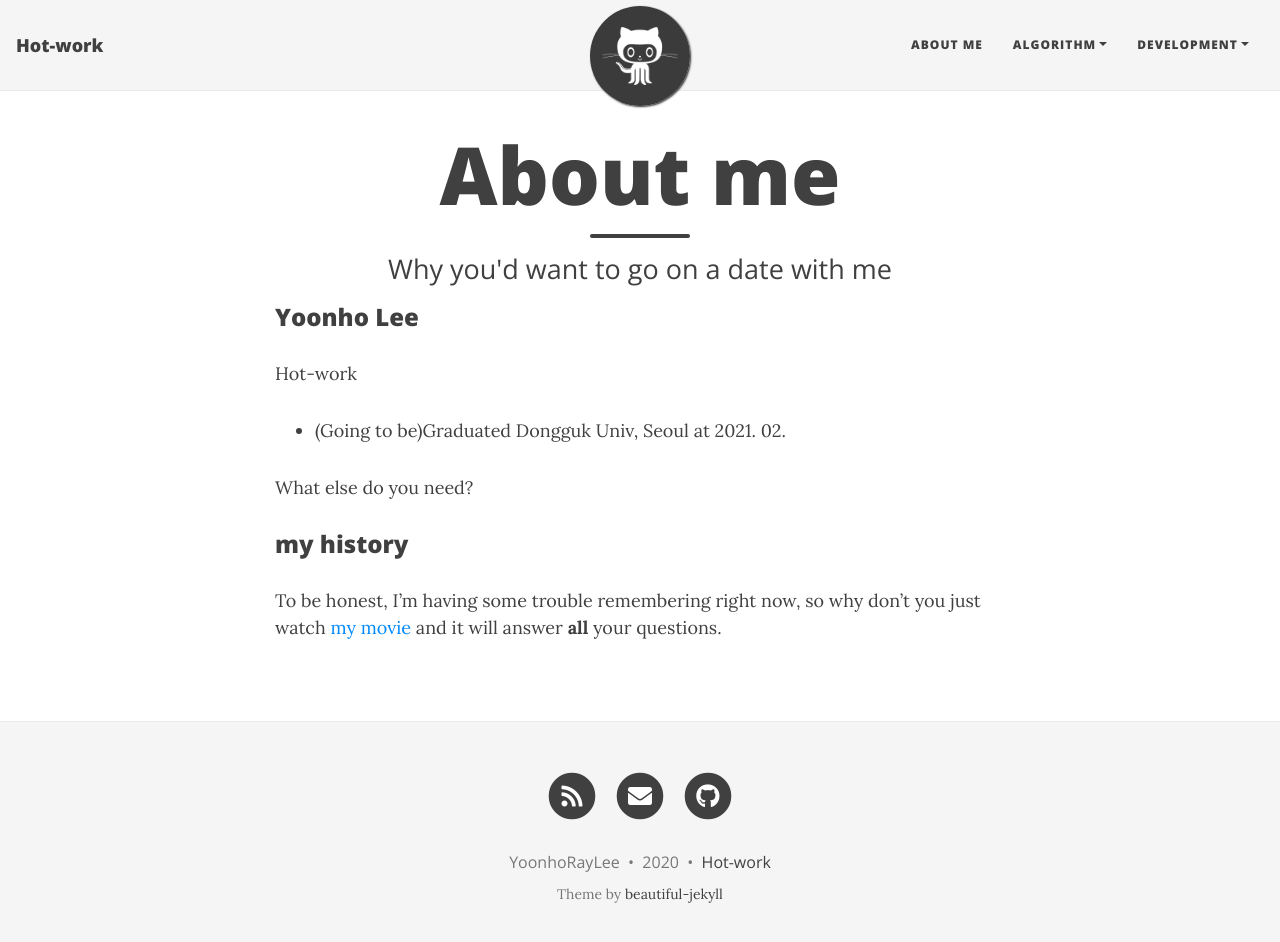
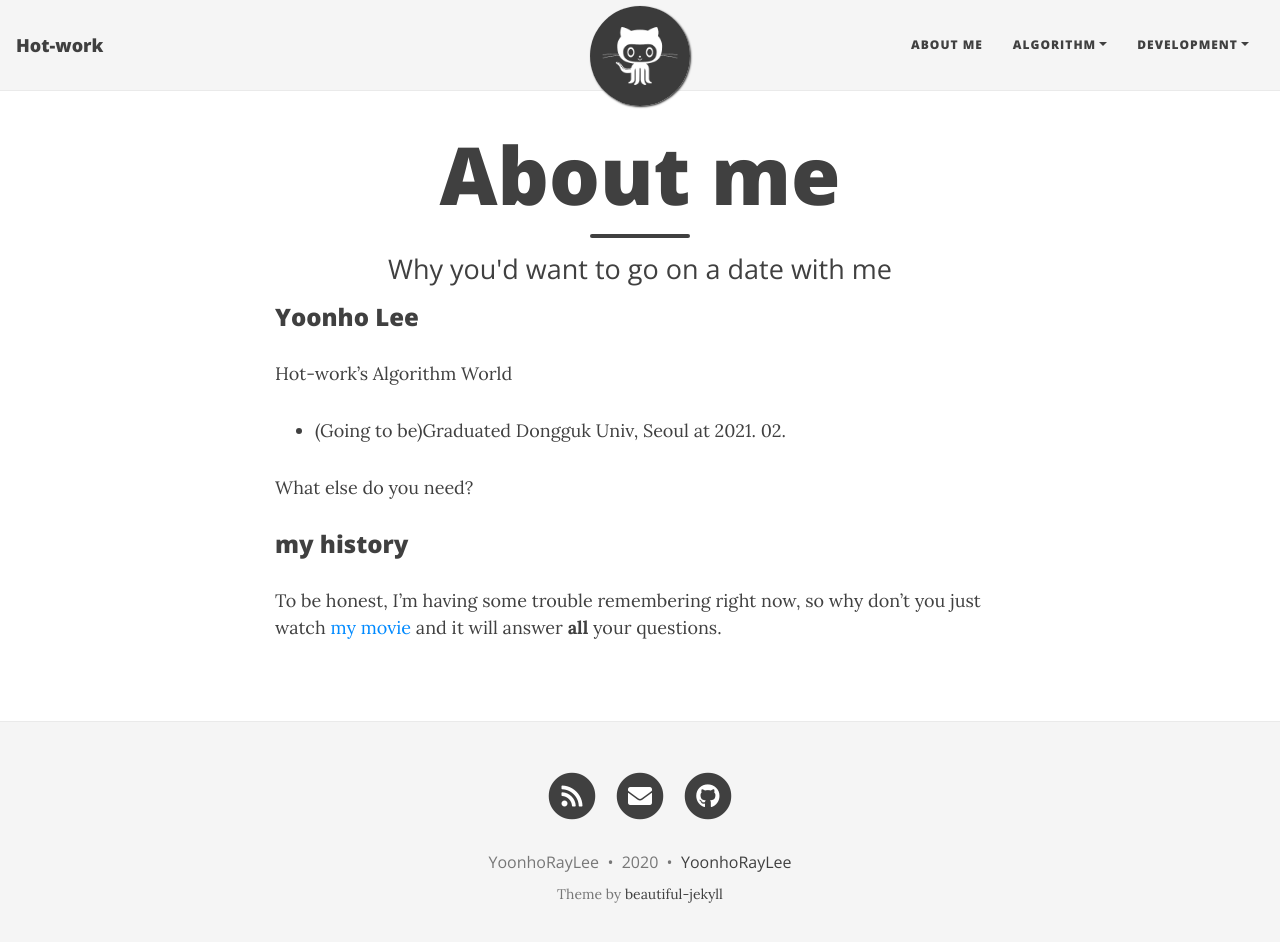
Before and after one commit to YoonhoRayLee/YoonhoRayLee.github.io, a Jekyll site: the page built from aboutme.md, in a window 1280 px wide and 955 px high. Shown: the top 942 px of the window. Built offline with Jekyll 4.4.1, drawn with Linux system fonts in a browser that asks for light colours; nearby versions of some CDN libraries.

Commit message:
github link

```diff
--- a/_config.yml
+++ b/_config.yml
@@ -76,7 +76,7 @@ share-links-active:
 
 # How to display the link to your website in the footer
 # Remove this if you don't want a link in the footer
-url-pretty: "Hot-work"
+url-pretty: "YoonhoRayLee"
 
 # Create a "tags" index page and make tags on each post clickable
 link-tags: true
--- a/aboutme.md
+++ b/aboutme.md
@@ -5,7 +5,7 @@ subtitle: Why you'd want to go on a date with me
 ---
 
 ### Yoonho Lee
-Hot-work
+Hot-work's Algorithm World
 
 - (Going to be)Graduated Dongguk Univ, Seoul at 2021. 02.
 
```
